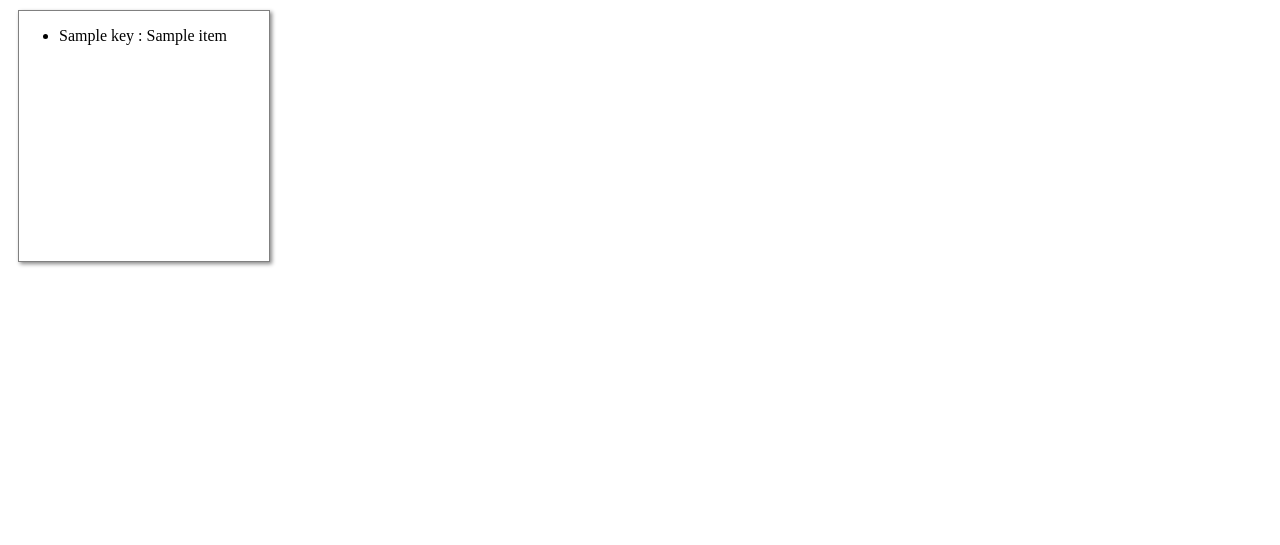
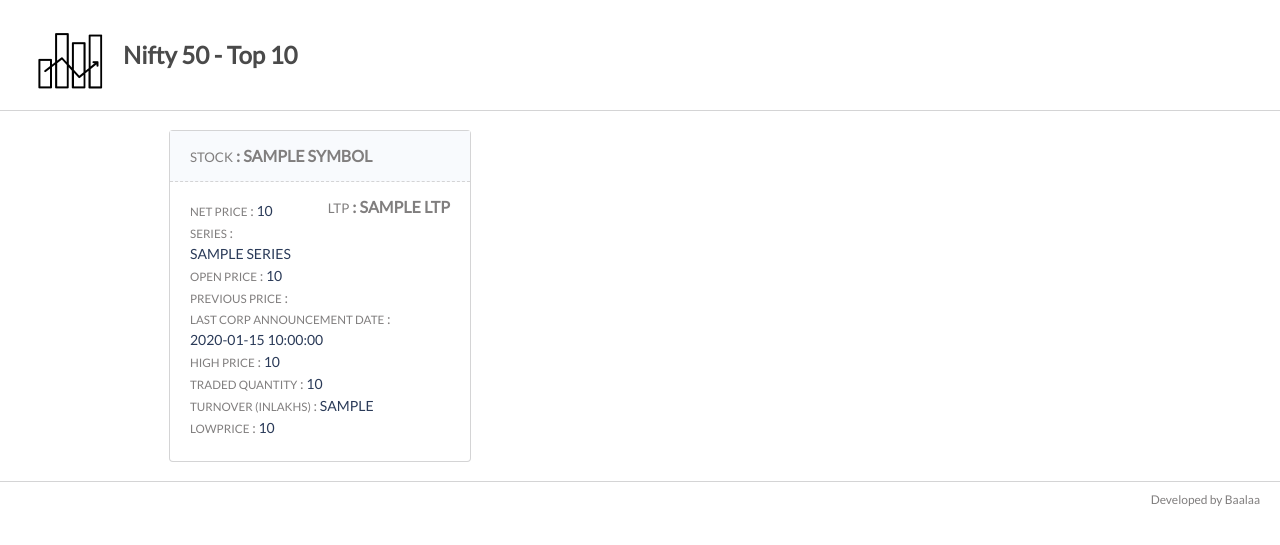
Before and after one commit to Baalaarka/Nifty50-Web-Scraping, a Python web app: template helpers/templates/index.html in a window 1280 px wide. Shown: the top 545 px of the page. Run offline with Jinja, Linux system fonts and the light colour scheme; the template is opened without the code that fills it: most values are stand-ins (such as "Sample title", 1, 10 or a date in 2020).

Commit message:
nifty: fix cards layouts

```diff
--- a/app.py
+++ b/app.py
@@ -22,7 +22,6 @@ class Nifty50app(object):
 if __name__ == '__main__':
     conf = {
         '/': {
-            'tools.sessions.on': True,
             'tools.staticdir.root': os.path.abspath(os.getcwd())
         },
         '/static': {
@@ -30,7 +29,7 @@ if __name__ == '__main__':
             'tools.staticdir.dir': './public'
         }
     }
-    cherrypy.quickstart(Nifty50app())
+    cherrypy.quickstart(Nifty50app(), '/', conf)
 
 # import urllib2
 # from bs4 import BeautifulSoup
--- a/helpers/templates/index.html
+++ b/helpers/templates/index.html
@@ -2,36 +2,67 @@
 <html lang="en">
 <head>
     <title>Nifty 50</title>
-    <link rel = "stylesheet" type = "text/css" href = "/public/css/style.css"/>
-    <style type="text/css" media="screen">
-	    .card{
-			width: 250px;
-			border: 1px solid gray;
-			box-shadow: 2px 2px 4px #888;
-			padding-: 10px;
-			padding-bottom: 0px;
-			margin: 10px;
-		}
-		.item_value{
-			background-color: yellow;
-		}
-		.item_value.ltp{
-			margin-bottom: 0px;
-		}
-
-    </style>
+    <link href="https://fonts.googleapis.com/css?family=Lato" rel="stylesheet">
+    <link rel = "stylesheet" type = "text/css" href = "/static/css/style.css"/>
 </head>
 <body>
-	{% for item in content %}
-	<div class="card">
-		<div class="content">
-			<ul>
-			{% for key in item %}
-				<li>{{key}} : {{item[key]}}</li>
-			{% endfor %}
-			</ul>
+	<header id="header" class="">
+		<div>
+			<img src="/static/images/stocks.png" class="logo" />
+			<h2>Nifty 50 - Top 10</h2>
 		</div>
-	</div>
-	{% endfor %}
+	</header><!-- /header -->
+
+	<section class="main-section">
+
+		{% for item in content %}
+		<div class="card">
+			<div class="main_cont">
+				<div class="float-left">
+					<h5>Stock</h5> : <h4>{{ item['symbol'] }}</h4>
+				</div>
+				<div class="float-right">
+					<h5>LTP</h5> : <h4>{{ item['ltp'] }}</h4>
+				</div>
+				<div class="clear"></div>
+			</div>
+			<div class="adt_cont">
+				<div>
+					<h5>Net Price</h5> : <h4>{{ item['netPrice'] }}</h4>
+				</div>
+				<div>
+					<h5>Series</h5> : <h4>{{ item['series'] }}</h4>
+				</div>
+				<div>
+					<h5>Open Price</h5> : <h4>{{ item['openPrice'] }}</h4>
+				</div>
+				<div>
+					<h5>Previous Price</h5> : <h4>{{ item['previousPrice'] }}</h4>
+				</div>
+				<div>
+					<h5>Last Corp Announcement Date</h5> : <h4>{{ item['lastCorpAnnouncementDate'] }}</h4>
+				</div>
+				<div>
+					<h5>High Price</h5> : <h4>{{ item['highPrice'] }}</h4>
+				</div>
+				<div>
+					<h5>Traded Quantity</h5> : <h4>{{ item['tradedQuantity'] }}</h4>
+				</div>
+				<div>
+					<h5>Turnover (InLakhs)</h5> : <h4>{{ item['turnoverInLakhs'] }}</h4>
+				</div>
+				<div>
+					<h5>LowPrice</h5> : <h4>{{ item['lowPrice'] }}</h4>
+				</div>
+			</div>
+		</div>
+		{% endfor %}
+
+		<div class="clear"></div>
+	</section>
+
+	<footer>
+		<span class="float-right small">Developed by Baalaa</span>
+	</footer>
 </body>
 </html>
--- a/public/css/style.css
+++ b/public/css/style.css
@@ -1,9 +1,93 @@
+body{
+	margin: 0;
+	padding: 0;
+	font-family: "Lato", sans-serif;
+	color: #807e7e;
+}
+
+header {
+	margin: 10px 0;
+	padding: 0 20px;
+	border-bottom: 1px solid #d4d4d5;
+}
+
+header h2 {
+	font-size: 24px;
+    font-weight: 600;
+    color: #4a4a4a;
+	display: inline-block;
+}
+
+header .logo {
+	width: 100px;
+    vertical-align: middle;
+}
+footer {
+	margin: 10px 0;
+	padding: 10px 20px;
+	border-top: 1px solid #d4d4d5;
+}
+
+footer .small {
+	font-size: 12px;
+}
+section.main-section {
+	max-width: 960px;
+	width: 100%;
+	margin: 0 auto;
+}
 .card{
-	width: 350px;
-	border: 1px solid gray;
-	box-shadow: 1px 1px 3px #888;
-	border-top: 10px solid green;
-	min-height: 250px;
-	padding-: 10px;
+	float: left;
+	display: inline-block;
+	width: 300px;
+	border-radius: 3px;
+	box-shadow: 0 0 0 1px #d4d4d5;
 	margin: 10px;
 }
+.card:hover{
+	box-shadow: 0 0 1px 2px #d4d4d5;
+}
+.listed{
+	list-style: none;
+}
+.main_cont{
+	padding:0 20px;
+	height: 50px;
+	line-height: 50px;
+	font-size: 16px;
+	font-weight: 600;
+	border-bottom: 1px dashed #d4d4d5;
+	background-color: #f8fafd;
+}
+.adt_cont{
+	padding: 20px;
+	font-size: 14px;
+	font-weight: 300;
+}
+.adt_cont h4, .adt_cont h5 {
+	padding-bottom: 5px;
+}
+.main_cont h4 {
+	font-weight: 600;
+}
+
+.adt_cont h4 {
+	color: #2a3a58;
+}
+
+.float-right{
+	float: right;
+	display: inline-block;
+}
+.float-left {
+	display: inline-block;
+	float: left;
+}
+.clear{ clear: both; }
+
+h4,h5{
+	margin: 0px;
+	display: inline-block;
+	font-weight: 100;
+	text-transform: uppercase;
+}
```
Also changed, not shown: public/images/stocks.png (added).
